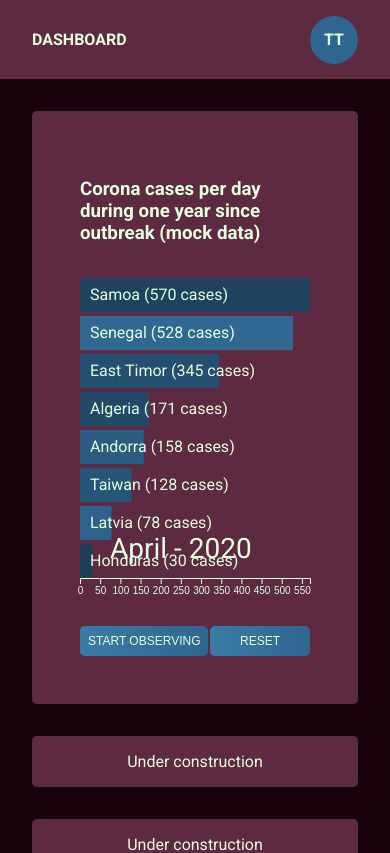
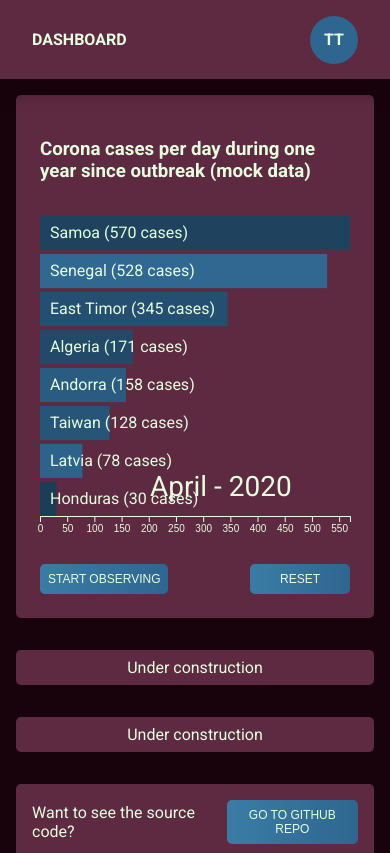
Before and after one commit to loukacodes/corona-dashboard, a React (Create React App) app: page / in a window 390 px wide. Shown: the top 853 px of the page. Built offline with nearby package versions, Linux system fonts and the light colour scheme; no server answers.

Commit message:
Adjsut styling

```diff
--- a/src/client/app/App.module.scss
+++ b/src/client/app/App.module.scss
@@ -44,6 +44,7 @@ body {
   @media (max-width: 1024px) {
     display: flex;
     flex-direction: column;
+    margin: 1rem;
   }
 }
 
--- a/src/client/charts/corona-bar-chart/CoronaBarChartContainer.module.scss
+++ b/src/client/charts/corona-bar-chart/CoronaBarChartContainer.module.scss
@@ -4,7 +4,7 @@
   width: 100%;
   display: flex;
   flex-direction: column;
-  padding: 2rem;
+  padding: 1rem;
   box-sizing: border-box;
   font-family: $font-family;
 }
--- a/src/client/charts/country-specific-line-chart/LineChartContainer.module.scss
+++ b/src/client/charts/country-specific-line-chart/LineChartContainer.module.scss
@@ -4,7 +4,6 @@
   width: 100%;
   display: flex;
   flex-direction: column;
-  padding: 1rem;
   margin: 1rem;
   box-sizing: border-box;
   font-family: $font-family;
--- a/src/client/common/Card.module.scss
+++ b/src/client/common/Card.module.scss
@@ -7,4 +7,7 @@
   justify-content: center;
   align-items: center;
   padding: 1rem;
+  @media (max-width: 1024px) {
+    padding: 0.5rem;
+  }
 }
```
